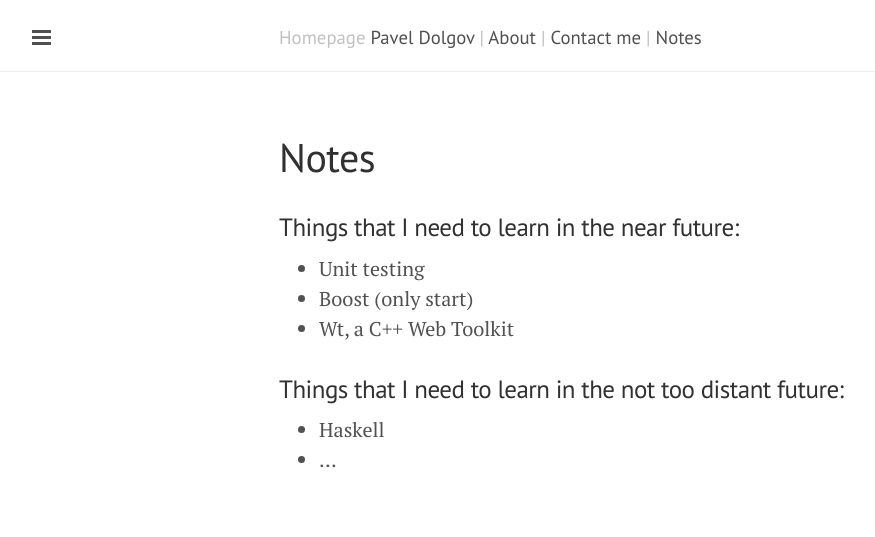
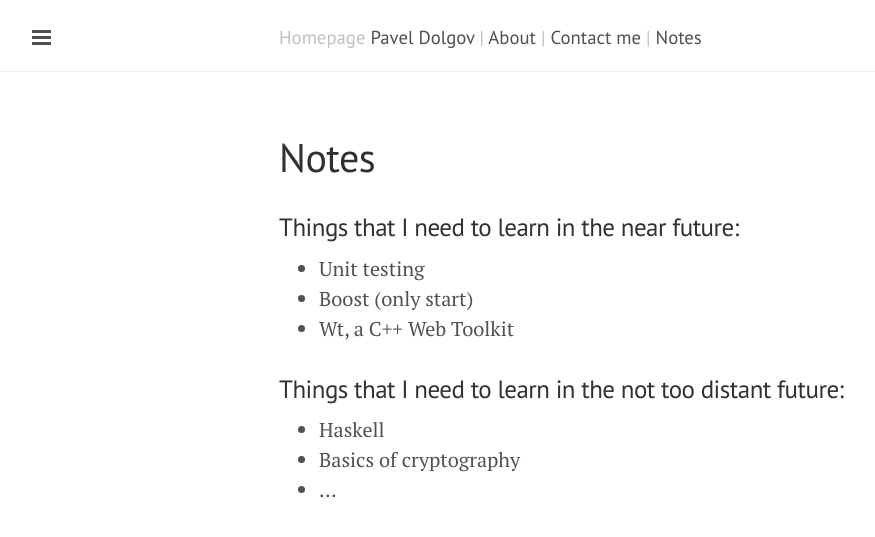
Before and after one commit to zer0main/zer0main.github.io, a Jekyll site: the page built from notes.md, in a window 1280 px wide. Shown: the top 537 px of the page, without its empty margins (1-876 px from the left). Built offline with Jekyll 4.4.1, drawn with Linux system fonts in a browser that asks for light colours; Markdown is read by kramdown in place of the engine named in the settings.

Commit message:
Update notes

```diff
--- a/notes.md
+++ b/notes.md
@@ -12,4 +12,5 @@ title: Notes
 ### Things that I need to learn in the not too distant future:
 
  - Haskell
+ - Basics of cryptography
  - ...
```
